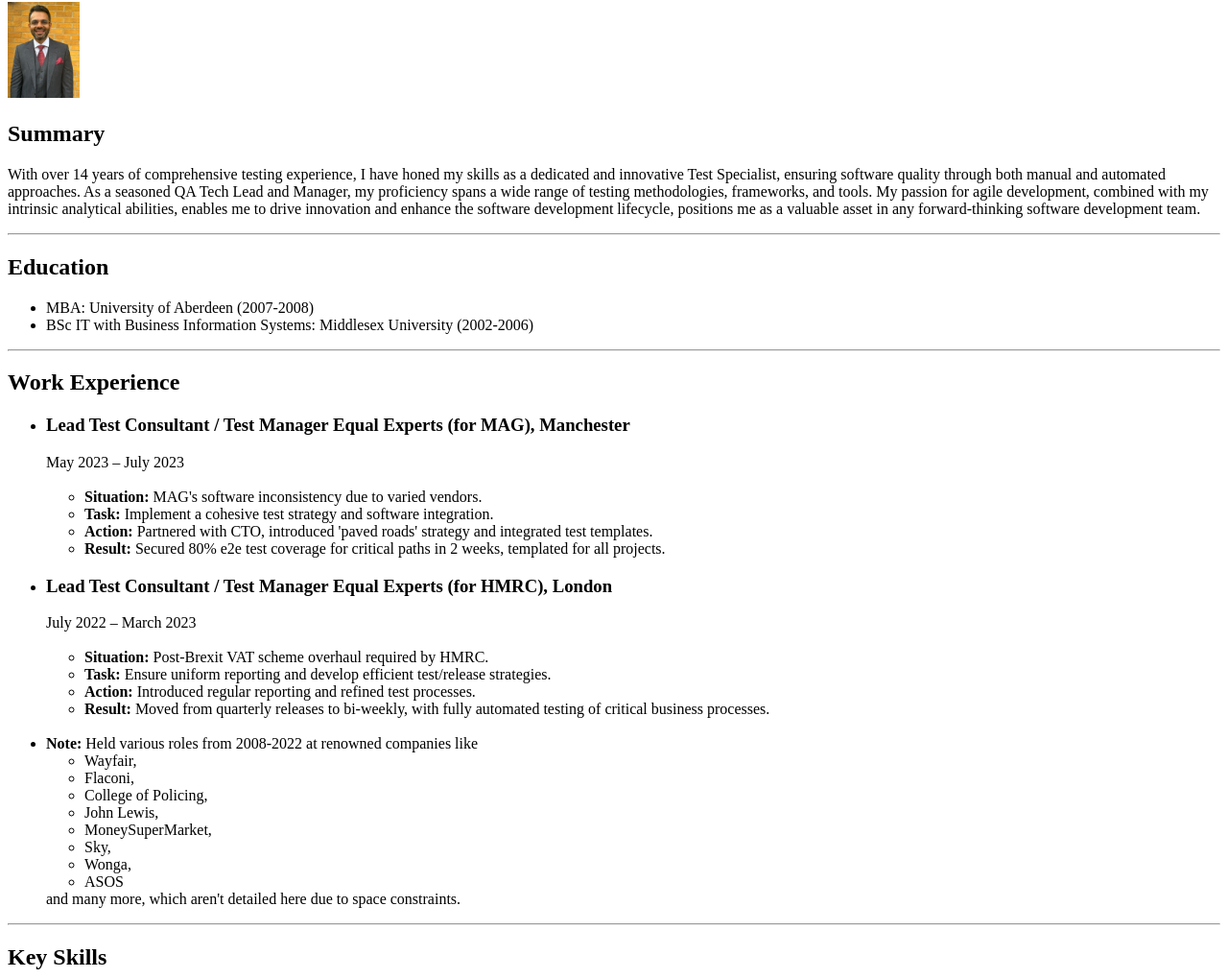
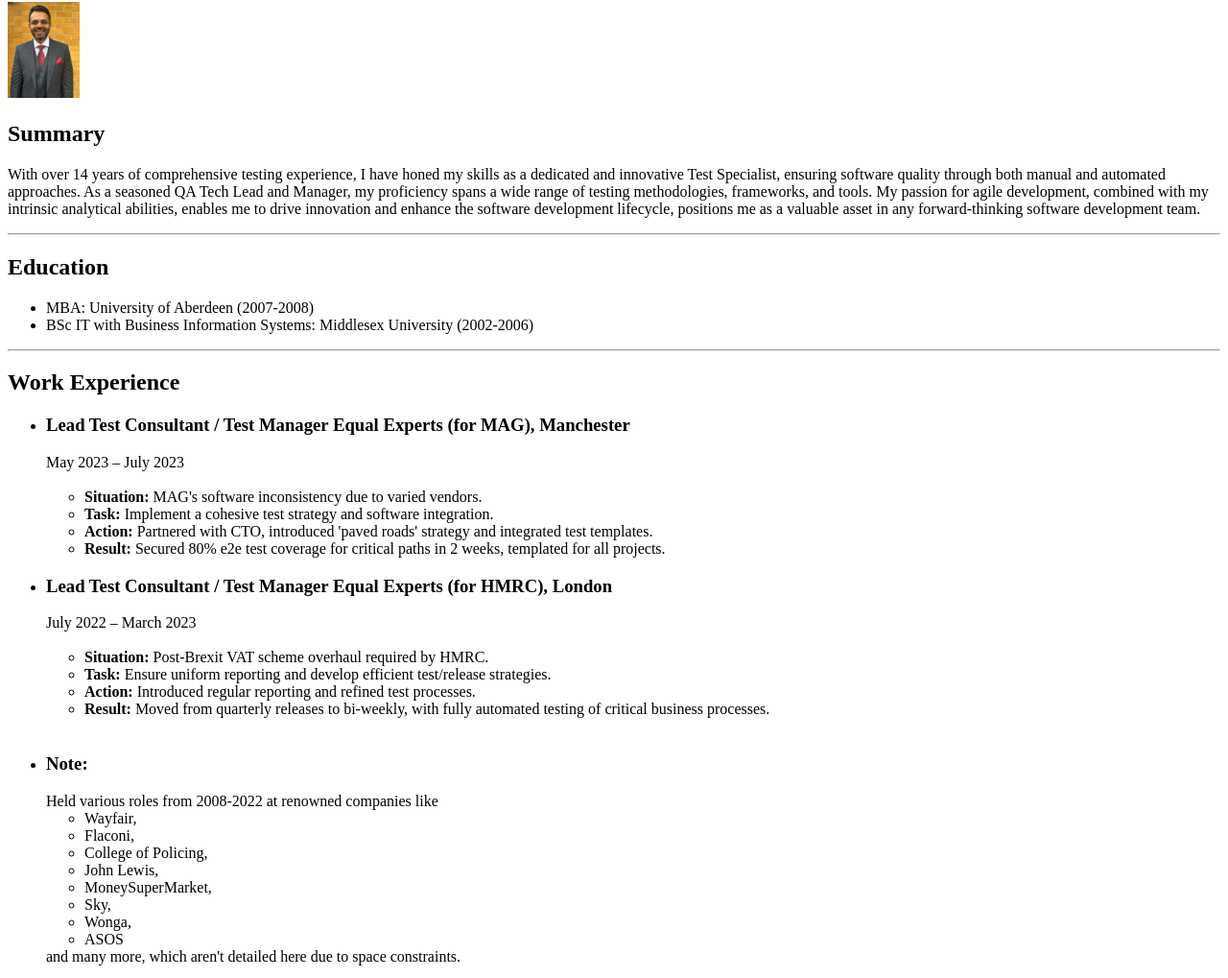
Before and after one commit to muhammad83/CV, a plain HTML site: page index.html in a window 1280 px wide. Shown: the part 78-1097 px from the top of the page at 96% size. Drawn offline with Linux system fonts and the light colour scheme.

Commit message:
Made note h3

```diff
--- a/index.html
+++ b/index.html
@@ -90,7 +90,7 @@
       </li>
       <br />
       <li>
-        <b>Note:</b> Held various roles from 2008-2022 at renowned companies
+        <h3><b>Note:</b></h3> Held various roles from 2008-2022 at renowned companies
         like
         <ul>
           <li>Wayfair,</li>
```
